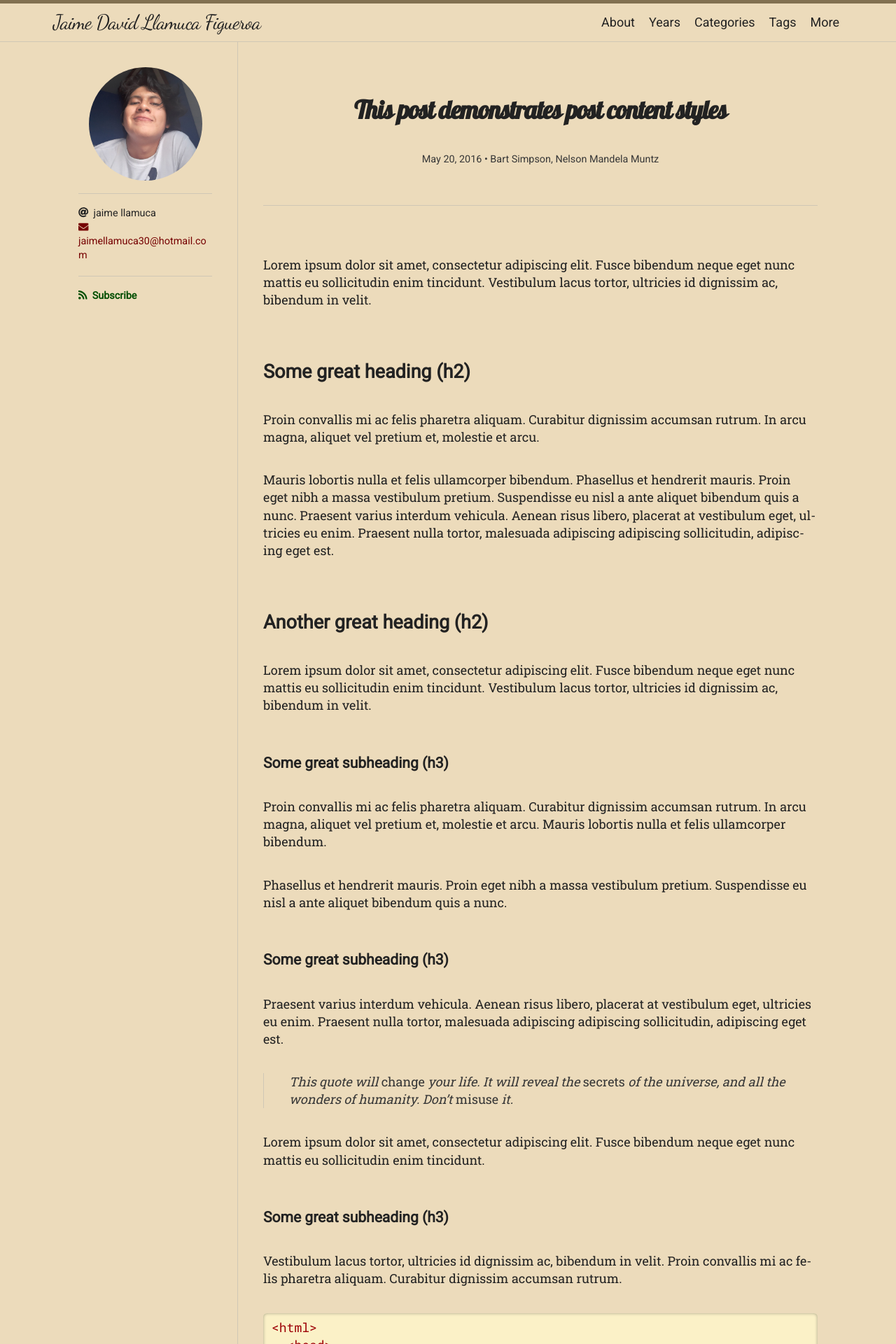
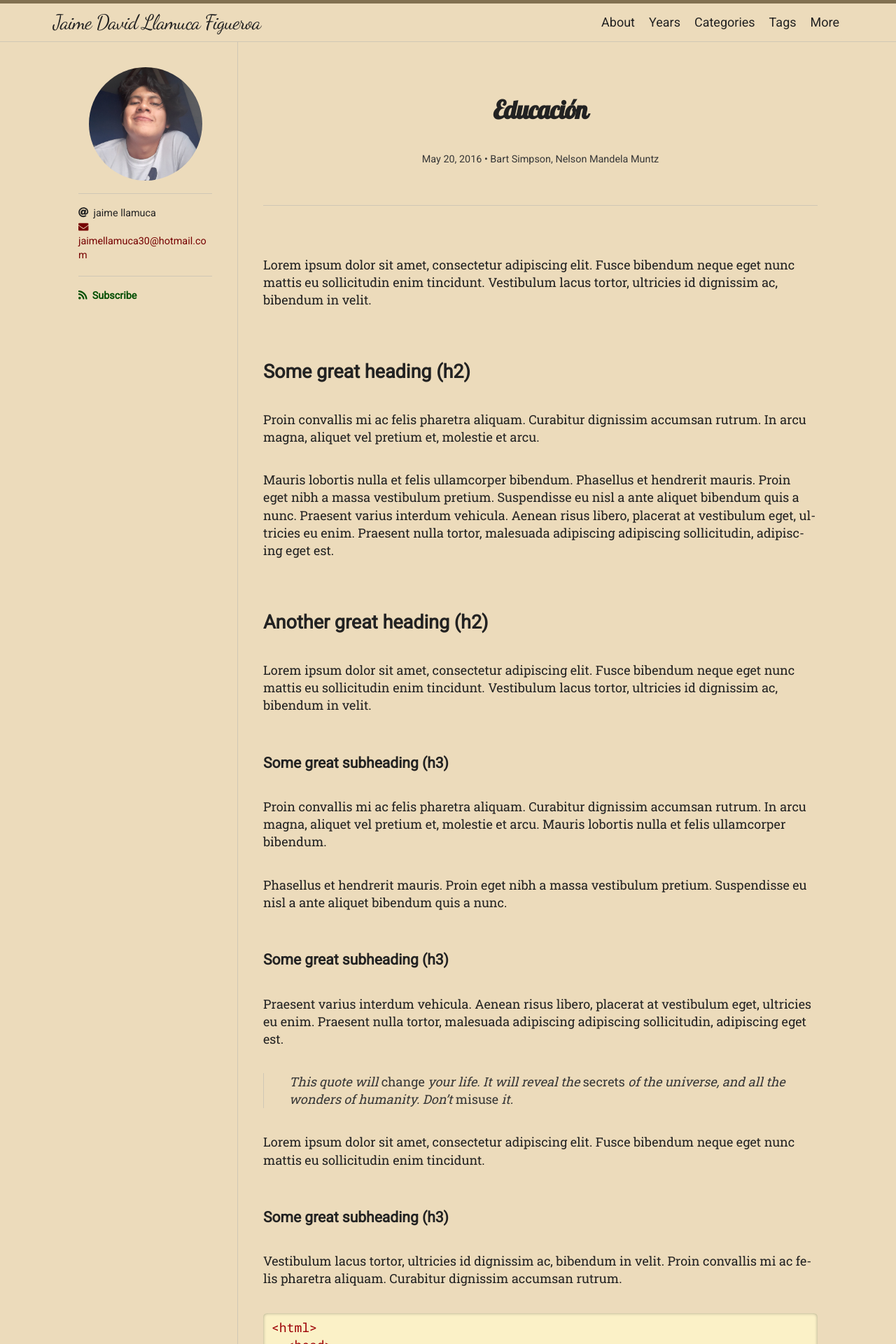
Before and after one commit to jaime-david-llamuca-figueroa/blog-personal., a Jekyll site: the page built from _posts/2016-05-20-this-post-demonstrates-post-content-styles.md, in a window 1280 px wide. Shown: the top 1920 px of the page at 70% size. Built offline with Jekyll 4.4.1, drawn with Linux system fonts in a browser that asks for light colours; nearby versions of some CDN libraries; some web fonts are replaced; comment, search, counter and statistics services are not loaded.

Commit message:
Update 2016-05-20-this-post-demonstrates-post-content-styles.md

```diff
--- a/_posts/2016-05-20-this-post-demonstrates-post-content-styles.md
+++ b/_posts/2016-05-20-this-post-demonstrates-post-content-styles.md
@@ -1,6 +1,6 @@
 ---
 layout: post
-title: "This post demonstrates post content styles"
+title: "Educación"
 categories: junk
 tags: [markdown, css, html]
 author:
```
